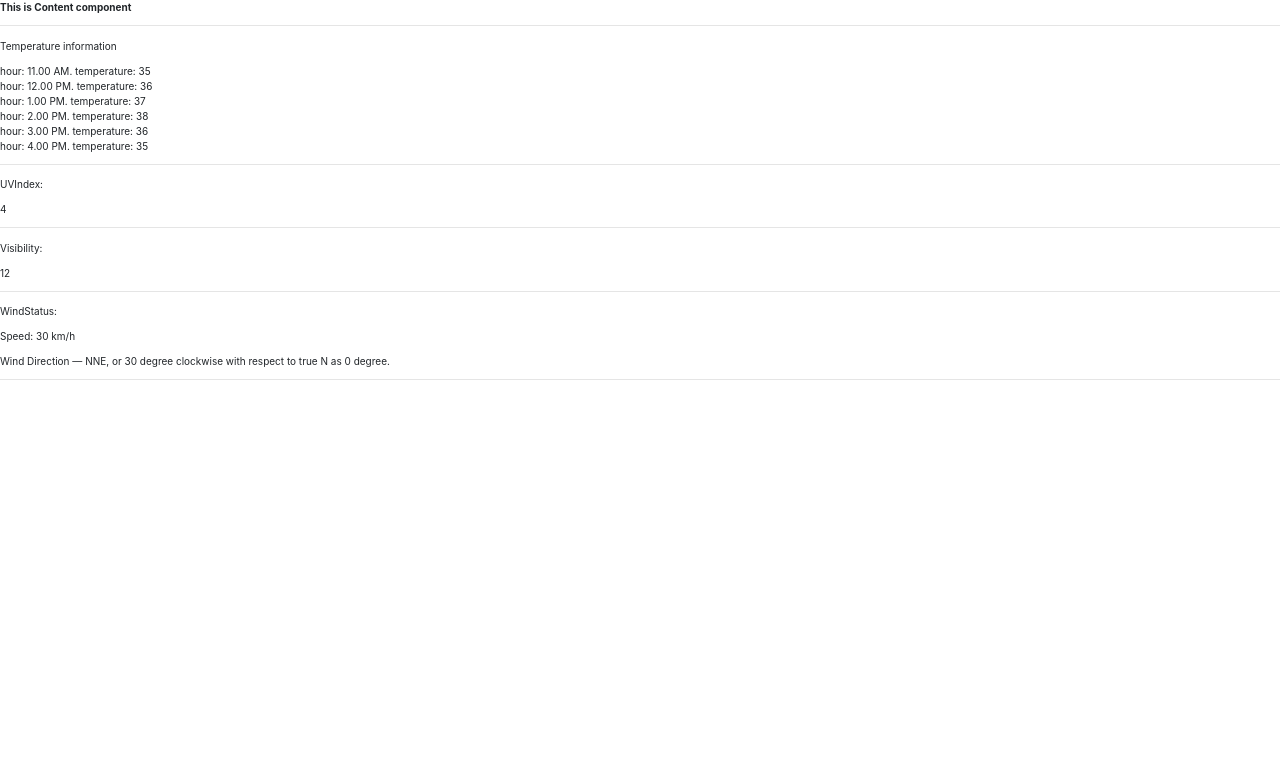
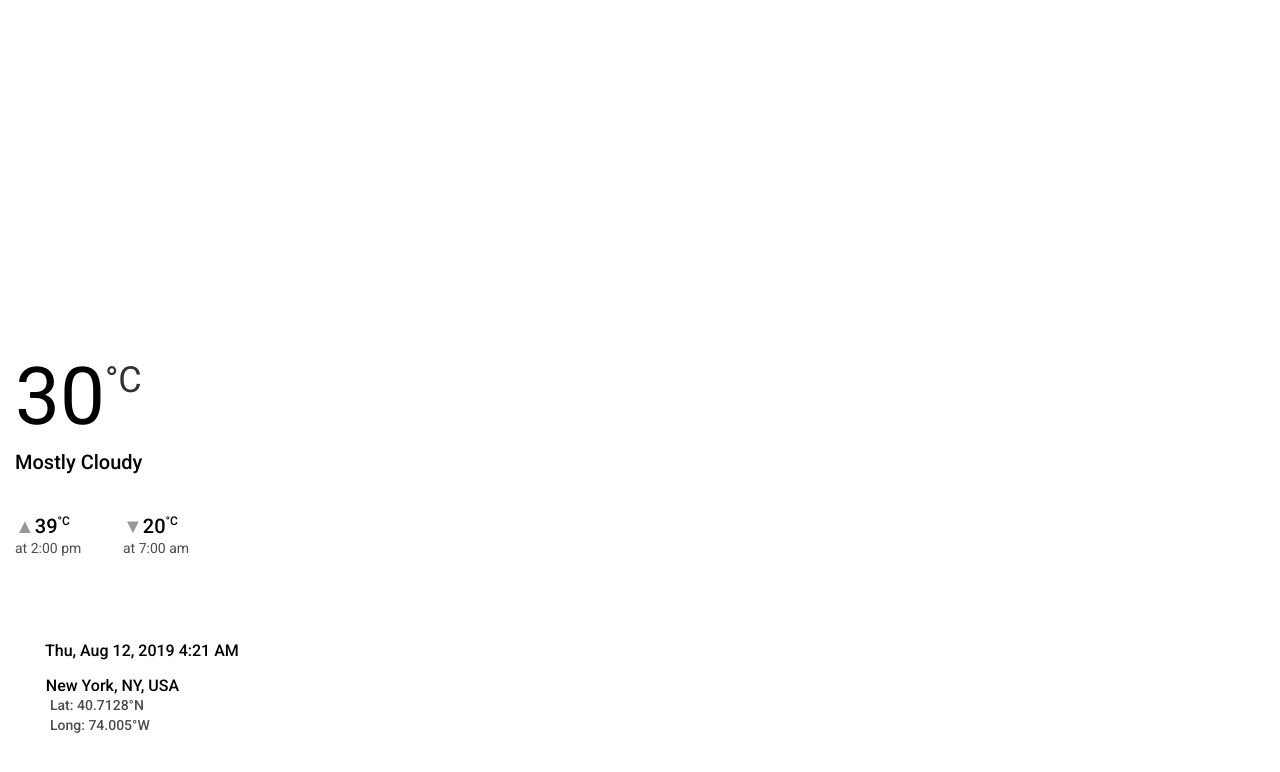
Before and after one commit to AkbarKarshiev/react-weather-dashboard, a React (Create React App) app: page / in a window 1280 px wide. Shown: the top 772 px of the page. Built offline with nearby package versions, Linux system fonts and the light colour scheme.

Commit message:
Creating and testing Util Functions

```diff
--- a/package.json
+++ b/package.json
@@ -7,7 +7,7 @@
     "bootstrap": "^4.0.0-alpha.6",
     "fusioncharts": "^3.14.0-sr.1",
     "moment": "^2.22.2",
-    "moment-timezone": "^0.5.21",
+    "moment-timezone": "^0.5.26",
     "react": "^16.9.0",
     "react-dom": "^16.9.0",
     "react-fusioncharts": "^3.0.1",
--- a/src/containers/App.css
+++ b/src/containers/App.css
@@ -49,14 +49,14 @@ body {
 }
 
 #current-weather {
-   color: #ffffff;
+   color: #000000;
    font-size: 8rem;
    line-height: 106px;
    position: relative;
 }
 
 #current-weather>span {
-   color: #ffffff;
+   color: #000000;
    font-size: 3.6rem;
    line-height: 42px;
    vertical-align: super;
@@ -67,13 +67,13 @@ body {
 
 #weather-desc {
    font-size: 2.0rem;
-   color: #ffffff;
+   color: #000;
    font-weight: 500;
    line-height: 24px;
 }
 
 #possibility {
-   color: #ffffff;
+   color: #000;
    font-size: 16px;
    font-weight: 500;
    line-height: 19px;
@@ -81,7 +81,7 @@ body {
 
 #max-detail,
 #min-detail {
-   color: #ffffff;
+   color: #000;
    font-size: 2.0rem;
    font-weight: 500;
    line-height: 24px;
@@ -97,7 +97,7 @@ body {
 
 #max-detail>span,
 #min-detail>span {
-   color: #ffffff;
+   color: #000;
    font-family: Roboto;
    font-size: 1.2rem;
    line-height: 10px;
@@ -107,7 +107,7 @@ body {
 #max-summary,
 #min-summary {
    opacity: 0.9;
-   color: #ffffff;
+   color: #000;
    font-size: 1.4rem;
    line-height: 16px;
    margin-top: 2px;
@@ -133,7 +133,7 @@ body {
 
 #date-desc,
 #location-desc {
-   color: #ffffff;
+   color: #000;
    font-size: 1.6rem;
    font-weight: 500;
    line-height: 19px;
@@ -155,7 +155,7 @@ body {
 
 #location-detail {
    opacity: 0.7;
-   color: #ffffff;
+   color: #000;
    font-size: 1.4rem;
    line-height: 20px;
    margin-left: 35px;
--- a/src/containers/App.js
+++ b/src/containers/App.js
@@ -1,16 +1,58 @@
 import React, {Component} from 'react';
 import './App.css';
-import Content from '../components/Content';
+import calendar from '../assets/calendar.svg';
+import location from '../assets/calendar.svg';
+import UtilityFunctions from './UtilityFunctions';
+// import Content from '../components/Content';
 
 class App extends Component {
+
+  // Object of Util functions class to use its methods
+  utilFunctions = new UtilityFunctions();
+
   state = {
+    weatherDetails: false,
+    location: '',
+    lat: '',
+    long: '',
+    completeWeatherApi: '',
+    rawWeatherData: '',
+    currentWeather: [
+      { full_location: 'New York, NY, USA' },
+      { formatted_lat: '40.7128°N' },
+      { formatted_long: '74.005°W' },
+      { time: 'Thu, Aug 12, 2019 4:21 AM' },
+      { temp: '30' },
+      { todayHighLow: [
+        { todayTempHigh: '39' },
+        { todayTempHighTime: '2:00 pm' },
+        { todayTempLow: '20' },
+        { todayTempLowTime: '7:00 am' }
+      ]},
+      { summary: 'Mostly Cloudy' },
+      { possibility: ''}
+    ],
     tempToday: [
-      { id: 1, hour: '11.00 AM', temp: '35' },
-      { id: 2, hour: '12.00 PM', temp: '36' },
-      { id: 3, hour: '1.00 PM', temp: '37' },
-      { id: 4, hour: '2.00 PM', temp: '38' },
-      { id: 5, hour: '3.00 PM', temp: '36' },
-      { id: 6, hour: '4.00 PM', temp: '35' }
+      { id: 1, hour: '4.00 AM', temp: '15' },
+      { id: 2, hour: '5.00 AM', temp: '16'},
+      { id: 3, hour: '6.00 AM', temp: '19'},
+      { id: 4, hour: '7.00 AM', temp: '19'},
+      { id: 5, hour: '8.00 AM', temp: '20'},
+      { id: 6, hour: '9.00 AM', temp: '22'},
+      { id: 7, hour: '10.00 AM', temp: '26'},
+      { id: 8, hour: '11.00 AM', temp: '30'},
+      { id: 9, hour: '12.00 PM', temp: '31'},
+      { id: 10, hour: '1.00 PM', temp: '32'},
+      { id: 11, hour: '2.00 PM', temp: '33'},
+      { id: 12, hour: '3.00 PM', temp: '34'},
+      { id: 13, hour: '4.00 PM', temp: '34'},
+      { id: 14, hour: '5.00 PM', temp: '32'},
+      { id: 15, hour: '6.00 PM', temp: '30'},
+      { id: 16, hour: '7.00 PM', temp: '28'},
+      { id: 17, hour: '8.00 PM', temp: '26'},
+      { id: 18, hour: '9.00 PM', temp: '26'},
+      { id: 19, hour: '10.00 PM', temp: '24'},
+      { id: 20, hour: '11.00 PM', temp: '23'},
     ],
     highlights: [
       { uvindex: 4 },
@@ -24,12 +66,65 @@ class App extends Component {
   };
 
   render() {
+    const styleLocation = {
+      opacity: '0.9'
+    }
+    console.log(this.utilFunctions.deriveWindDir(50));
+
     return (
-      <div id="ancestor">
-        <Content
+      <div id="info">
+        <div className="wrapper-left">
+          <div id="current-weather">
+            {this.state.currentWeather[4].temp}
+            <span>°C</span>
+          </div>
+          <div id="weather-desc">{this.state.currentWeather[6].summary}</div>
+          <div className="temp-max-min">
+            <div className="max-desc">
+              <div id="max-detail">
+                <i>▲</i>
+                {this.state.currentWeather[5].todayHighLow[0].todayTempHigh}
+                <span>°C</span>
+              </div>
+              <div id="max-summary">at {this.state.currentWeather[5].todayHighLow[1].todayTempHighTime}</div>
+            </div>
+            <div className="min-desc">
+              <div id="min-detail">
+                <i>▼</i>
+                {this.state.currentWeather[5].todayHighLow[2].todayTempLow}
+                <span>°C</span>
+              </div>
+              <div id="min-summary">at {this.state.currentWeather[5].todayHighLow[3].todayTempLowTime}</div>
+            </div>
+          </div>
+          <div className="wrapper-right">
+            <div className="date-time-info">
+              <div id="date-desc">
+                <img src={calendar} alt="calendar" width="20" height="20"/>
+                {this.state.currentWeather[3].time}
+              </div>
+            </div>
+            <div className="locaion-info">
+              <div id="location-desc">
+                <img src={location}
+                  width="10.83"
+                  height="15.83"
+                  style={styleLocation}
+                  alt="location"/>
+                {this.state.currentWeather[0].full_location}
+                <div id="location-detail" className="mt-1">
+                  Lat: {this.state.currentWeather[1].formatted_lat}
+                  <br/>
+                  Long: {this.state.currentWeather[2].formatted_long}
+                </div>
+              </div>
+            </div>
+          </div>
+        </div>
+        {/* <Content
           tempToday={this.state.tempToday}
           highlights={this.state.highlights}
-        />
+        /> */}
       </div>
     );
   }
--- /dev/null
+++ b/src/containers/UtilityFunctions.js
@@ -0,0 +1,96 @@
+export default class UtilityFunctions {
+    // Function to change first letters of the wrods to uppercase in input string
+    // Input: 'some string' => OutpuT: 'Some String'
+    convertToTitleCase(str) {
+        str = str.toLowerCase().split(' ');
+        for (var i = 0; i < str.length; i++) {
+          str[i] = str[i].charAt(0).toUpperCase() + str[i].slice(1);
+        }
+        return str.join(' ');
+    }
+
+    // Function to change first letters of the wrods to uppercase in input string with slash
+    // Input: 'some-string' => OutpuT: 'Some String'
+    formatPossibility(str) {
+        str = str.toLowerCase().split('-');
+        for (var i = 0; i < str.length; i++) {
+            str[i] = str[i].charAt(0).toUpperCase() + str[i].slice(1);
+        }
+        return str.join(' ');
+    }
+
+    //Function to convert unix timestamp to Human readable time format
+    //Input: "Asia/Tashkent", 1567605674 => Output: {fulltime: "Wed, Sep 4, 2019 7:01 PM", onlyMonthDate: "Sep 4", onlyTime: "7:01 PM"}
+    unixToHuman(timezone, timestamp) {
+        var moment = require('moment-timezone'); // for handling date & time
+        var decipher = new Date(timestamp * 1000);
+        var human = moment(decipher)
+          .tz(timezone)
+          .format('llll');
+        var timeArray = human.split(' ');
+        var timeNumeral = timeArray[4];
+        var timeSuffix = timeArray[5];
+        var justTime = timeNumeral + ' ' + timeSuffix;
+        var monthDateArray = human.split(',');
+        var monthDate = monthDateArray[1].trim();
+        return {
+          fullTime: human,
+          onlyTime: justTime,
+          onlyMonthDate: monthDate
+        };
+    }
+
+    //Function to convert temperature in Fahranheit to Celcius
+    // Input: 77 (F) => OutpuT: 25 (C)
+    fahToCel(tempInFahrenheit) {
+        var tempInCelcius = Math.round((5 / 9) * (tempInFahrenheit - 32));
+        return tempInCelcius;
+    }
+
+    //Function to convert pressure in Millibar to KPA
+    // Input: 760 (millibar) => OutpuT: 76 (KPa)
+    milibarToKiloPascal(pressureInMilibar) {
+        var pressureInKPA = pressureInMilibar * 0.1;
+        return Math.round(pressureInKPA);
+    }
+
+    //Function to convert length in Mile to Km
+    // Input: 1 (mile) => OutpuT: 1.60934 (km)
+    mileToKilometer(miles) {
+        var kilometer = miles * 1.60934;
+        return Math.round(kilometer);
+    }
+
+    //Function to convert direction from degree to NWSE
+    // Input: 25 (degree) => Output: 'N' (NWSE)
+    deriveWindDir(windDir) {
+        var wind_directions_array = [
+          { minVal: 0, maxVal: 30, direction: 'N' },
+          { minVal: 31, maxVal: 45, direction: 'NNE' },
+          { minVal: 46, maxVal: 75, direction: 'NE' },
+          { minVal: 76, maxVal: 90, direction: 'ENE' },
+          { minVal: 91, maxVal: 120, direction: 'E' },
+          { minVal: 121, maxVal: 135, direction: 'ESE' },
+          { minVal: 136, maxVal: 165, direction: 'SE' },
+          { minVal: 166, maxVal: 180, direction: 'SSE' },
+          { minVal: 181, maxVal: 210, direction: 'S' },
+          { minVal: 211, maxVal: 225, direction: 'SSW' },
+          { minVal: 226, maxVal: 255, direction: 'SW' },
+          { minVal: 256, maxVal: 270, direction: 'WSW' },
+          { minVal: 271, maxVal: 300, direction: 'W' },
+          { minVal: 301, maxVal: 315, direction: 'WNW' },
+          { minVal: 316, maxVal: 345, direction: 'NW' },
+          { minVal: 346, maxVal: 360, direction: 'NNW' }
+        ];
+        var wind_direction = '';
+        for (var i = 0; i < wind_directions_array.length; i++) {
+          if (
+            windDir >= wind_directions_array[i].minVal &&
+            windDir <= wind_directions_array[i].maxVal
+          ) {
+            wind_direction = wind_directions_array[i].direction;
+          }
+        }
+        return wind_direction;
+    }
+}
--- a/src/index.js
+++ b/src/index.js
@@ -3,7 +3,7 @@ import ReactDOM from 'react-dom';
 import './index.css';
 import App from './containers/App';
 import * as serviceWorker from './serviceWorker';
-import 'bootstrap/dist/css/bootstrap.min.css'
+// import 'bootstrap/dist/css/bootstrap.min.css'
 import './containers/App.css'
 
 ReactDOM.render(<App />, document.getElementById('root'));
```
Also changed, not shown: 1 other file (tests, documents, lock files or other folders).
